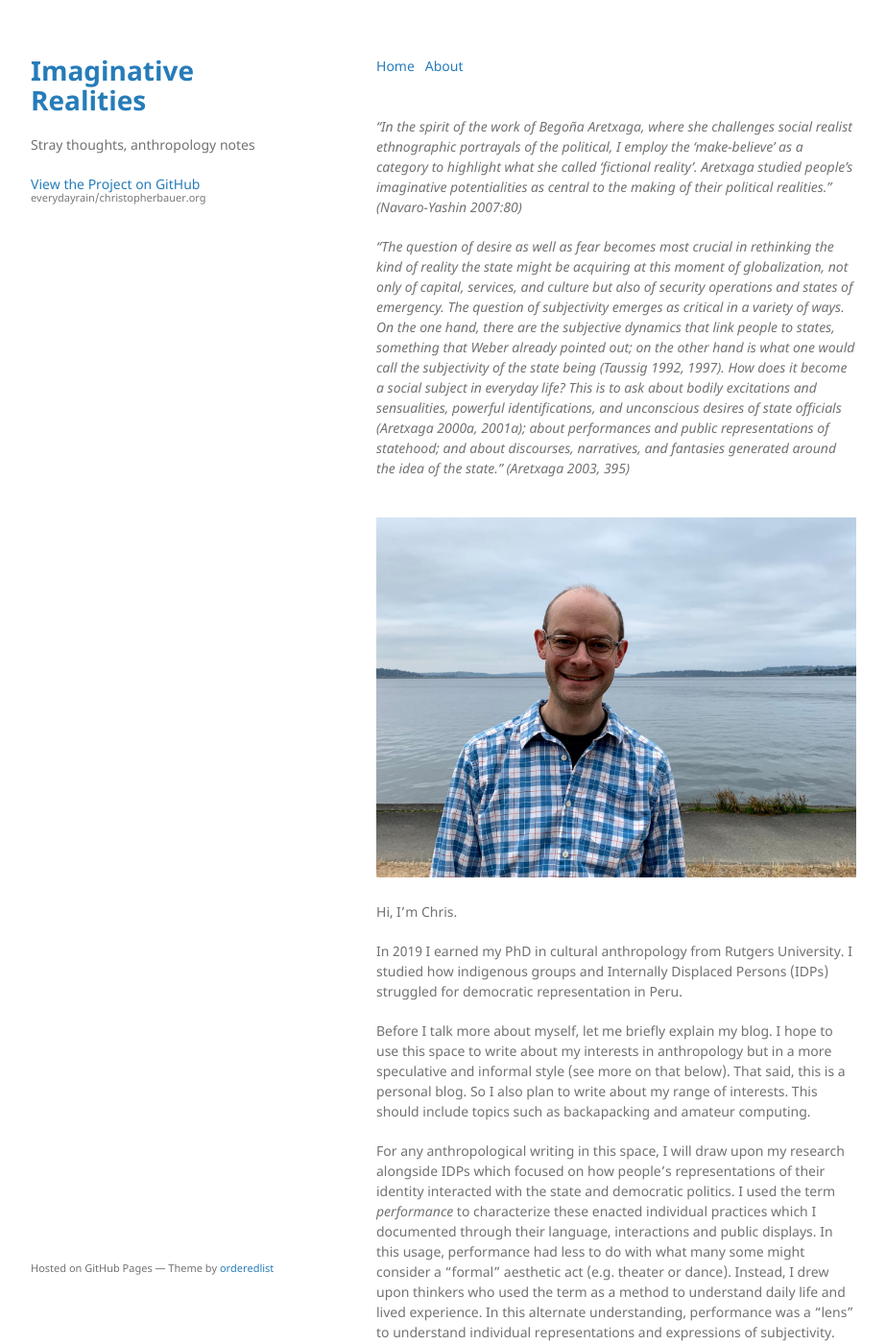
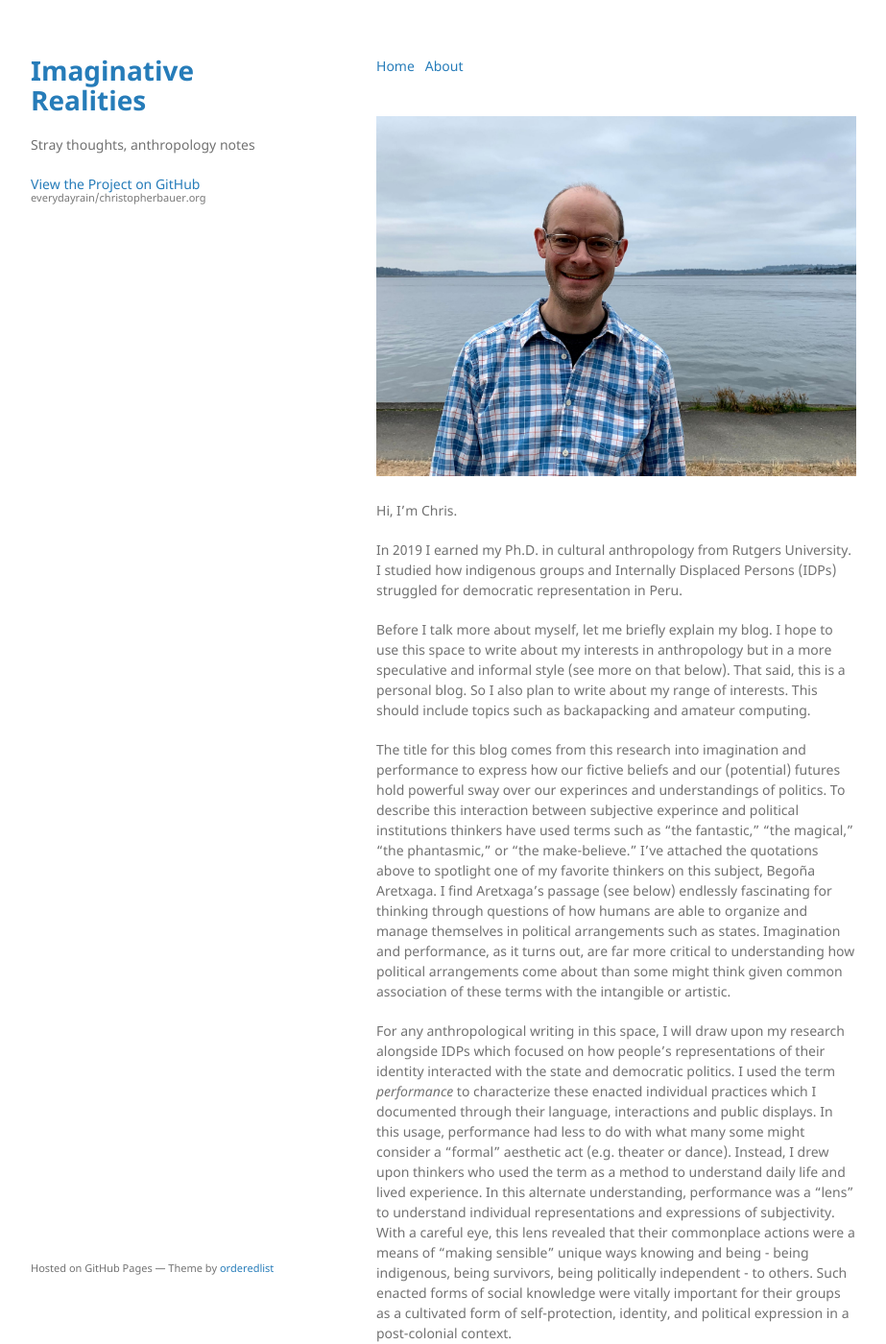
Before and after one commit to everydayrain/christopherbauer.org, a Jekyll site: the page built from about.md, in a window 1280 px wide and 1400 px high. Shown: the whole window at 96% size, without its empty margins (178-1101 px from the left). Built offline with Jekyll 4.4.1, drawn with Linux system fonts in a browser that asks for light colours; some of the changed text lies outside the part shown.

Commit message:
aboutreorg

```diff
--- a/about.md
+++ b/about.md
@@ -2,30 +2,34 @@
 layout: default
 title: About
 ---
+
+ ![](/assets/img/casual.jpg)
+
+Hi, I'm Chris.
+
+In 2019 I earned my Ph.D. in cultural anthropology from Rutgers University.  I studied how indigenous groups and Internally Displaced Persons (IDPs) struggled for democratic representation in Peru.
+
+Before I talk more about myself, let me briefly explain my blog.  I hope to use this space to write about my interests in anthropology but in a more speculative and informal style (see more on that below). That said, this is a personal blog.  So I also plan to write about my range of interests.  This should include topics such as backapacking and amateur computing.
+
+The title for this blog comes from this research into imagination and performance to express how our fictive beliefs and our (potential) futures hold powerful sway over our experinces and understandings of politics.  To describe this interaction between subjective experince and political institutions thinkers have used terms such as "the fantastic," "the magical," "the phantasmic," or "the make-believe."  I've attached the quotations above to spotlight one of my favorite thinkers on this subject, Begoña Aretxaga.  I find Aretxaga's passage (see below) endlessly fascinating for thinking through questions of how humans are able to organize and manage themselves in political arrangements such as states.  Imagination and performance, as it turns out, are far more critical to understanding how political arrangements come about than some might think given common association of these terms with the intangible or artistic.
+
+For any anthropological writing in this space, I will draw upon my research alongside IDPs which focused on how people's representations of their identity interacted with the state and democratic politics.  I used the term *performance* to characterize these enacted individual practices which I documented through their language, interactions and public displays.  In this usage, performance had less to do with what many some might consider a "formal" aesthetic act (e.g. theater or dance).  Instead, I drew upon thinkers who used the term as a method to understand daily life and lived experience.  In this alternate understanding, performance was a "lens" to understand individual representations and expressions of subjectivity.  With a careful eye, this lens revealed that their commonplace actions were a means of "making sensible" unique ways knowing and being - being indigenous, being survivors, being politically independent - to others.  Such enacted forms of social knowledge were vitally important for their groups as a cultivated form of self-protection, identity, and political expression in a post-colonial context.
+
+These aspects of their human experince were not explicit in the practice of democratic politics in their region.  Regional governments and the national state were built by groups who viewed themselves as distinct from peoples in the highlands of Peru.  Still, these IDPs yearned for a greater role in their nation, and sought, in spoken and unspoken ways, to influence their officials for inclusion.  To understand that vision of inclusion in their institutions and legislative processes in a way that captured their experiences and conceptions, I drew upon the term imagination.
+
+My dissertation is published with ProQuest dissertations and theses.  You can also find it filed in [Rutgers' archive](https://doi.org/doi:10.7282/t3-zkh7-ab91).  Prior to my time at Rutgers I earned an M.A. in Conflict Management in 2009 from the School of Advanced International Studies at Johns Hopkins University.
+
+I built this website using Jekyll and Github pages.  Because I don't have a background in computer science, the site will perhaps appear inelegant to someone with a trained eye.  Still, it has been fun learning and building along the way (for the most part).  I will endeavor to keep this site free of ads and trackers to the extent that such goals are within my control and abilities.
+<br>
+
+#### Inspiring Quotations
 
 *"In the spirit of the work of Begoña Aretxaga, where she challenges social realist ethnographic portrayals of the political, I employ the 'make-believe' as a category to highlight what she called 'fictional reality'. Aretxaga studied people's imaginative potentialities as central to the making of their political realities." (Navaro-Yashin 2007:80)*
 
 *"The question of desire as well as fear becomes most crucial in rethinking the kind of reality the state might be acquiring at this moment of globalization, not only of capital, services, and culture but also of security operations and states of emergency.  The question of subjectivity emerges as critical in a variety of ways. On the one hand, there are the subjective dynamics that link people to states, something that Weber already pointed out; on the other hand is what one would call the subjectivity of the state being (Taussig 1992, 1997). How does it become a social subject in everyday life? This is to ask about bodily excitations and sensualities, powerful identifications, and unconscious desires of state officials (Aretxaga 2000a, 2001a); about performances and public representations of statehood; and about discourses, narratives, and fantasies generated around the idea of the state." (Aretxaga 2003, 395)*
  <br>
 
- ![](/assets/img/casual.jpg)
 
-Hi, I'm Chris.
-
-In 2019 I earned my PhD in cultural anthropology from Rutgers University.  I studied how indigenous groups and Internally Displaced Persons (IDPs) struggled for democratic representation in Peru.
-
-Before I talk more about myself, let me briefly explain my blog.  I hope to use this space to write about my interests in anthropology but in a more speculative and informal style (see more on that below). That said, this is a personal blog.  So I also plan to write about my range of interests.  This should include topics such as backapacking and amateur computing.
-
-For any anthropological writing in this space, I will draw upon my research alongside IDPs which focused on how people's representations of their identity interacted with the state and democratic politics.  I used the term *performance* to characterize these enacted individual practices which I documented through their language, interactions and public displays.  In this usage, performance had less to do with what many some might consider a "formal" aesthetic act (e.g. theater or dance).  Instead, I drew upon thinkers who used the term as a method to understand daily life and lived experience.  In this alternate understanding, performance was a "lens" to understand individual representations and expressions of subjectivity.  With a careful eye, this lens revealed that their commonplace actions were a means of "making sensible" unique ways knowing and being - being indigenous, being survivors, being politically independent - to others.  Such enacted forms of social knowledge were vitally important for their groups as a cultivated form of self-protection, identity, and political expression in a post-colonial context.
-
-These aspects of their human experince were not explicit in the practice of democratic politics in their region.  Regional governments and the national state were built by groups who viewed themselves as distinct from peoples in the highlands of Peru.  Still, these IDPs yearned for a greater role in their nation, and sought, in spoken and unspoken ways, to influence their officials for inclusion.  To understand that vision of inclusion in their institutions and legislative processes in a way that captured their experiences and conceptions, I drew upon the term imagination.
-
-The title for this blog comes from this research into imagination and performance to express how our fictive beliefs and our (potential) futures hold powerful sway over our experinces and understandings of politics.  To describe this interaction between subjective experince and political institutions thinkers have used terms such as "the fantastic," "the magical," "the phantasmic," or "the make-believe."  I've attached the quotations above to spotlight one of my favorite thinkers on this subject, Begoña Aretxaga.  I find Aretxaga's passage endlessly fascinating for thinking through questions of how humans are able to organize and manage themselves in political arrangements such as states.  Imagination and performance, as it turns out, are far more critical to understanding how political arrangements come about than some might think given common association of these terms with the intangible or artistic.
-
-My dissertation is published with ProQuest dissertations and theses.  You can also find it filed in [Rutgers' archive](https://doi.org/doi:10.7282/t3-zkh7-ab91).  Prior to my time at Rutgers I earned an M.A. in Conflict Management in 2009 from the School of Advanced International Studies at Johns Hopkins University.
-
-I built this website using Jekyll and Github pages.  Because I don't have a background in computer science, the site will perhaps appear inelegant to someone with a trained eye.  Still, it has been fun learning and building along the way (for the most part).  I will endeavor to keep this site free of ads and trackers to the extent that such goals are within my control and abilities.
-<br>
 
 Works Cited
 
```
